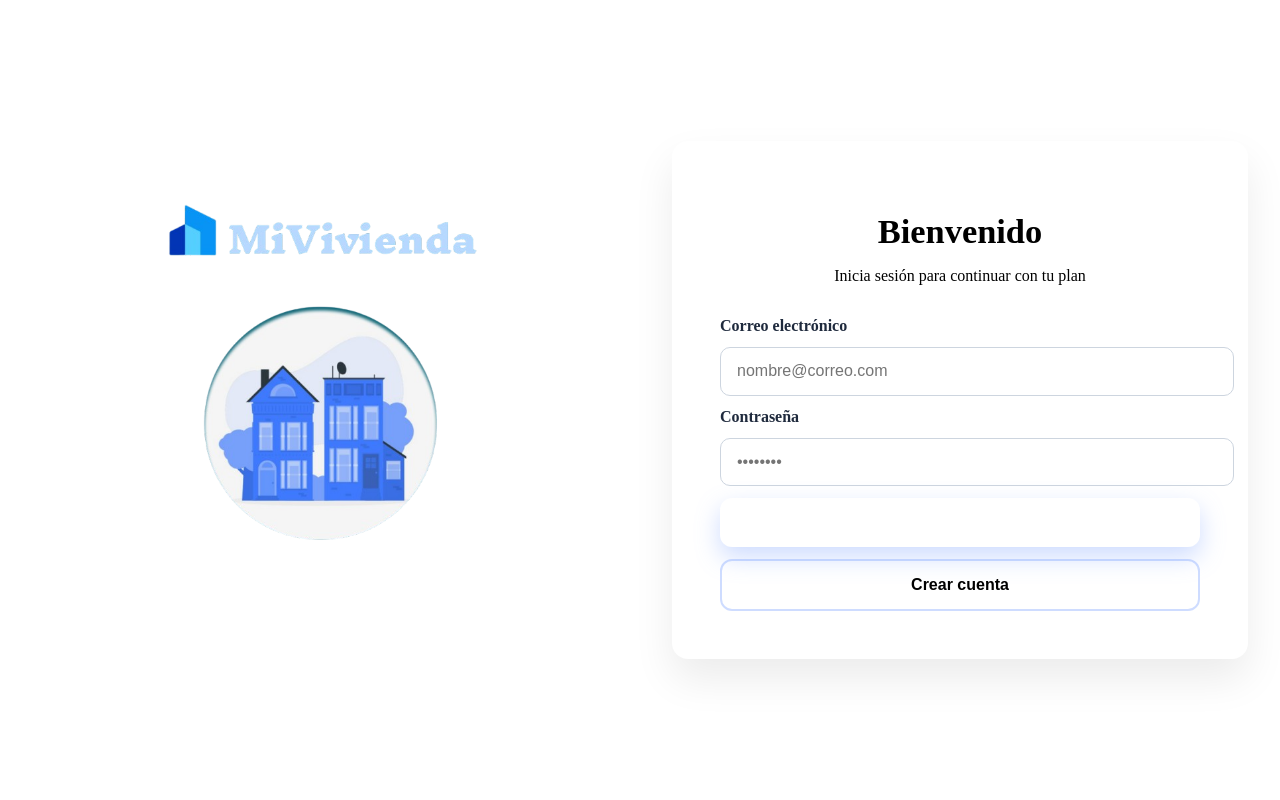
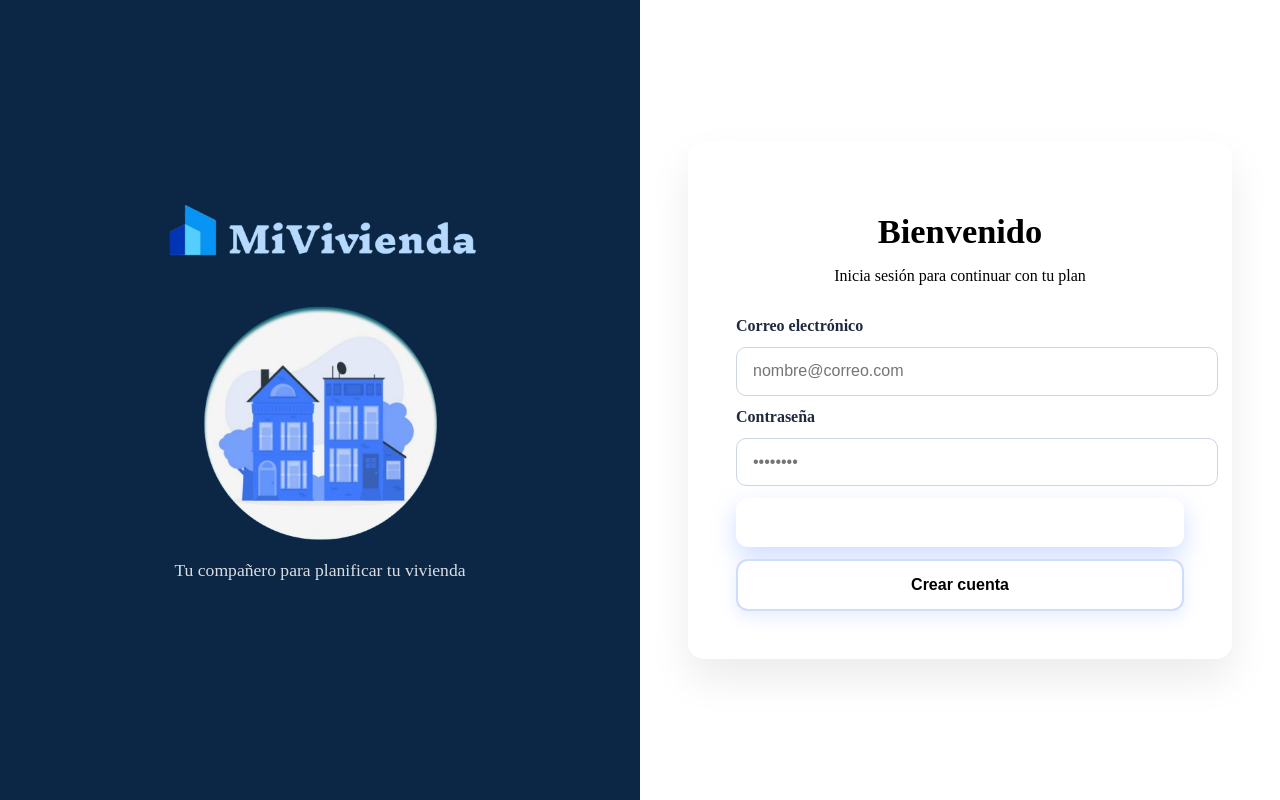
Before and after one commit to OscarRZ404/Finanzas_FrontEnd-pruebas-, an Angular app: page / in a window 1280 px wide. Built offline with nearby package versions, Linux system fonts and the light colour scheme.

Commit message:
Improve auth page styling

```diff
--- a/src/app/components/login-component/login-component.css
+++ b/src/app/components/login-component/login-component.css
@@ -10,22 +10,19 @@
   margin: 0;
   width: 100%;
   min-height: 100vh;
-  display: flex;
-  flex-direction: row;
-}
-
-.container > div {
-  flex: 1;
+  display: grid;
+  grid-template-columns: repeat(2, minmax(0, 1fr));
 }
 
 .left-side {
-  background: linear-gradient(160deg, var(--azul-oscuro), var(--azul-oscuro-2));
+  background-color: #0c2745;
+  background-image: linear-gradient(160deg, var(--azul-oscuro), var(--azul-oscuro-2));
   color: white;
   display: flex;
   flex-direction: column;
   align-items: center;
   justify-content: center;
-  padding: 2rem;
+  padding: 2.5rem;
   text-align: center;
 }
 
@@ -45,7 +42,7 @@
   display: flex;
   align-items: center;
   justify-content: center;
-  padding: 2rem;
+  padding: 2.5rem 3rem;
 }
 
 .form-container {
@@ -54,6 +51,7 @@
   box-shadow: 0 20px 40px rgba(0, 0, 0, 0.08);
   padding: 3rem;
   width: min(480px, 100%);
+  margin: auto;
 }
 
 .form-container > h1 {
@@ -108,6 +106,10 @@ button {
   font-size: 1rem;
   cursor: pointer;
   transition: transform 0.1s ease, box-shadow 0.2s ease;
+  color: var(--azul-oscuro);
+  display: inline-flex;
+  align-items: center;
+  justify-content: center;
 }
 
 button:active {
@@ -116,14 +118,15 @@ button:active {
 
 button.primary {
   background: linear-gradient(135deg, var(--celeste), #6eb5ff);
-  color: white;
+  color: #ffffff;
   box-shadow: 0 10px 25px rgba(114, 156, 255, 0.35);
 }
 
 button.ghost {
-  background: transparent;
-  color: var(--celeste);
+  background: #ffffff;
+  color: var(--azul-oscuro);
   border: 2px solid rgba(114, 156, 255, 0.35);
+  box-shadow: 0 6px 16px rgba(114, 156, 255, 0.18);
 }
 
 .mensaje {
@@ -143,14 +146,14 @@ button.ghost {
 
 @media (max-width: 900px) {
   .container {
-    flex-direction: column;
+    grid-template-columns: 1fr;
   }
 
   .left-side {
-    padding: 1.5rem;
+    padding: 2rem;
   }
 
   .form-container {
-    padding: 2rem;
+    padding: 2.5rem 2rem;
   }
 }
--- a/src/app/components/registro-component/registro-component.css
+++ b/src/app/components/registro-component/registro-component.css
@@ -10,22 +10,19 @@
   margin: 0;
   width: 100%;
   min-height: 100vh;
-  display: flex;
-  flex-direction: row;
-}
-
-.container > div {
-  flex: 1;
+  display: grid;
+  grid-template-columns: repeat(2, minmax(0, 1fr));
 }
 
 .left-side {
-  background: linear-gradient(160deg, var(--azul-oscuro), var(--azul-oscuro-2));
+  background-color: #0c2745;
+  background-image: linear-gradient(160deg, var(--azul-oscuro), var(--azul-oscuro-2));
   color: white;
   display: flex;
   flex-direction: column;
   align-items: center;
   justify-content: center;
-  padding: 2rem;
+  padding: 2.5rem;
   text-align: center;
 }
 
@@ -45,7 +42,7 @@
   display: flex;
   align-items: center;
   justify-content: center;
-  padding: 2rem;
+  padding: 2.5rem 3rem;
 }
 
 .form-container {
@@ -54,6 +51,7 @@
   box-shadow: 0 20px 40px rgba(0, 0, 0, 0.08);
   padding: 3rem;
   width: min(520px, 100%);
+  margin: auto;
 }
 
 .form-container > h1 {
@@ -108,6 +106,10 @@ button {
   font-size: 1rem;
   cursor: pointer;
   transition: transform 0.1s ease, box-shadow 0.2s ease;
+  color: var(--azul-oscuro);
+  display: inline-flex;
+  align-items: center;
+  justify-content: center;
 }
 
 button:active {
@@ -116,7 +118,7 @@ button:active {
 
 button.primary {
   background: linear-gradient(135deg, var(--celeste), #6eb5ff);
-  color: white;
+  color: #ffffff;
   box-shadow: 0 10px 25px rgba(114, 156, 255, 0.35);
 }
 
@@ -145,14 +147,14 @@ button.primary {
 
 @media (max-width: 900px) {
   .container {
-    flex-direction: column;
+    grid-template-columns: 1fr;
   }
 
   .left-side {
-    padding: 1.5rem;
+    padding: 2rem;
   }
 
   .form-container {
-    padding: 2rem;
+    padding: 2.5rem 2rem;
   }
 }
```
